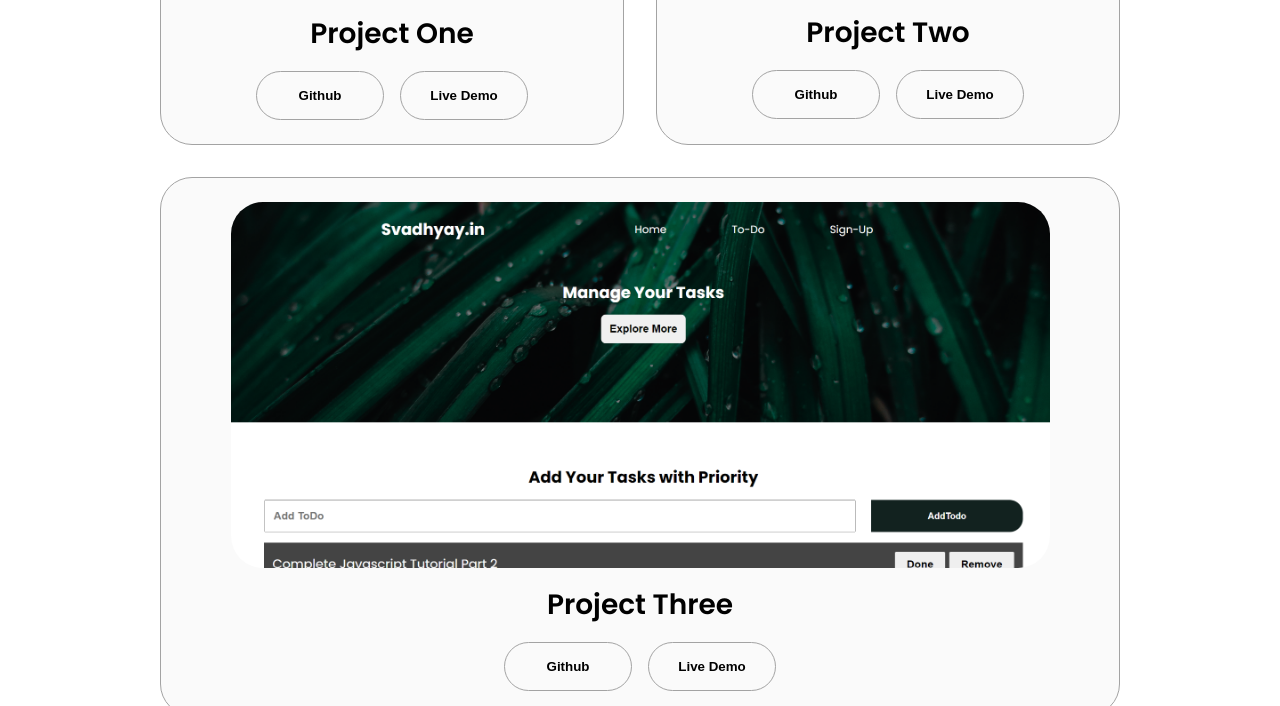
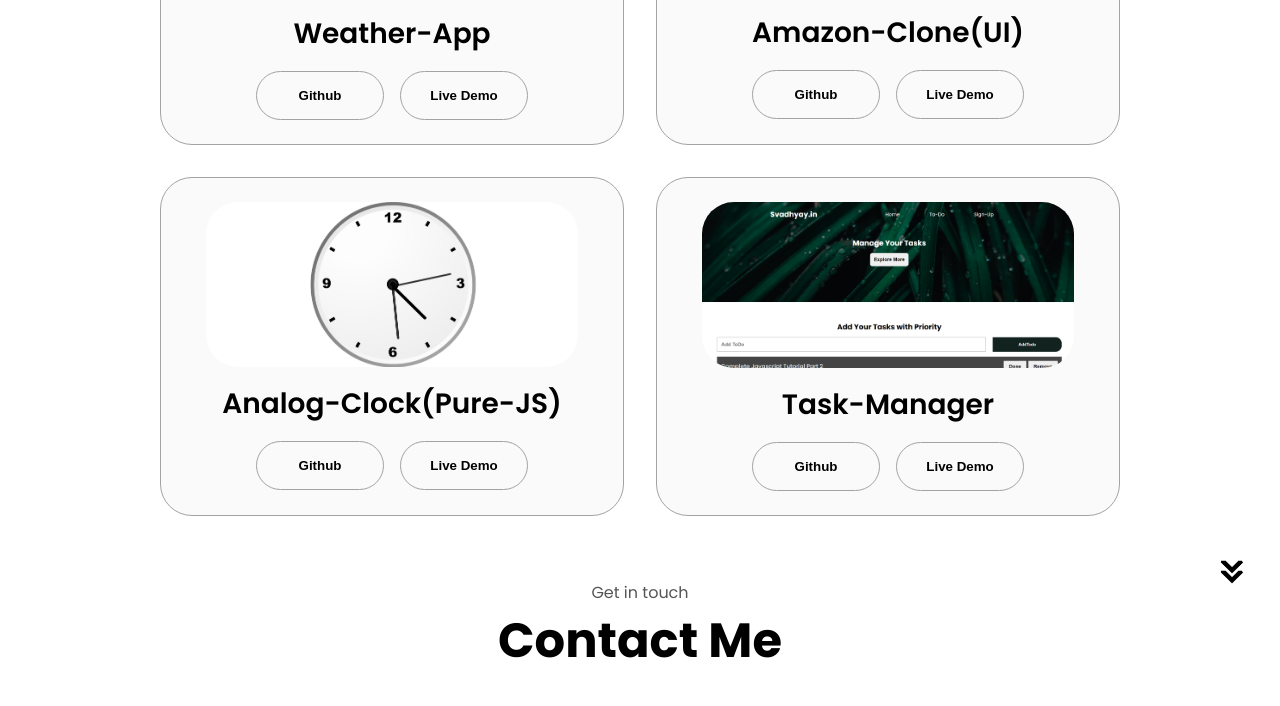
Before and after one commit to shubham-mali7/Portfolio-2024, a plain HTML site: page index.html in a window 1280 px wide. Shown: the part 2783-3489 px from the top of the page. Drawn offline with Linux system fonts and the light colour scheme.

Commit message:
added analog clock prj

```diff
--- a/index.html
+++ b/index.html
@@ -248,7 +248,7 @@
                 class="project-img"
               />
             </div>
-            <h2 class="experience-sub-title project-title">Project One</h2>
+            <h2 class="experience-sub-title project-title">Weather-App</h2>
             <div class="btn-container">
               <button
                 class="btn btn-color-2 project-btn"
@@ -272,7 +272,7 @@
                 class="project-img"
               />
             </div>
-            <h2 class="experience-sub-title project-title">Project Two</h2>
+            <h2 class="experience-sub-title project-title">Amazon-Clone(UI)</h2>
             <div class="btn-container">
               <button
                 class="btn btn-color-2 project-btn"
@@ -291,12 +291,38 @@
           <div class="details-container color-container">
             <div class="article-container">
               <img
+                src="./assets/analog-clock.png"
+                alt="project-2"
+                class="project-img"
+              />
+            </div>
+            <h2 class="experience-sub-title project-title">
+              Analog-Clock(Pure-JS)
+            </h2>
+            <div class="btn-container">
+              <button
+                class="btn btn-color-2 project-btn"
+                onclick="location.href='https://github.com/shubham-mali7/Analog-Clock'"
+              >
+                Github
+              </button>
+              <button
+                class="btn btn-color-2 project-btn"
+                onclick="location.href='https://analog-clock-javascript-html-css.netlify.app/'"
+              >
+                Live Demo
+              </button>
+            </div>
+          </div>
+          <div class="details-container color-container">
+            <div class="article-container">
+              <img
                 src="./assets/svadhyay.png"
                 alt="project-3"
                 class="project-img"
               />
             </div>
-            <h2 class="experience-sub-title project-title">Project Three</h2>
+            <h2 class="experience-sub-title project-title">Task-Manager</h2>
             <div class="btn-container">
               <button
                 class="btn btn-color-2 project-btn"
```
Also changed, not shown: assets/analog-clock.png (added).
